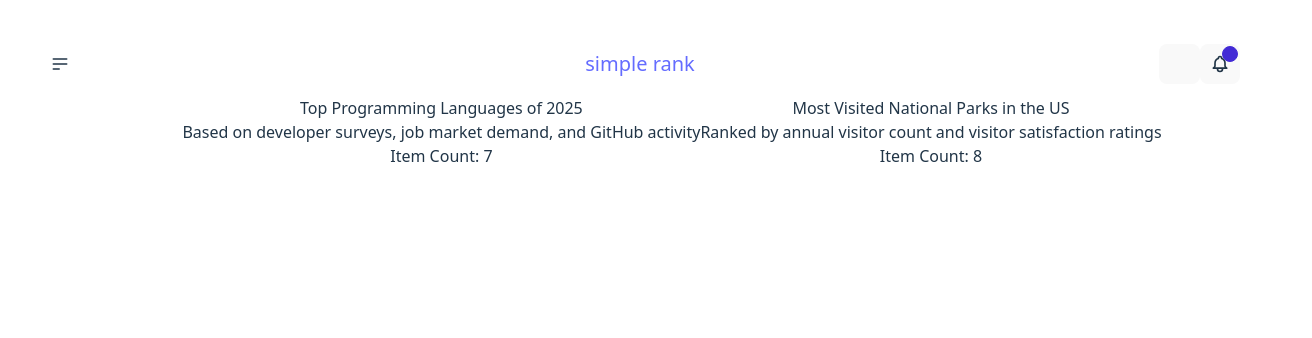
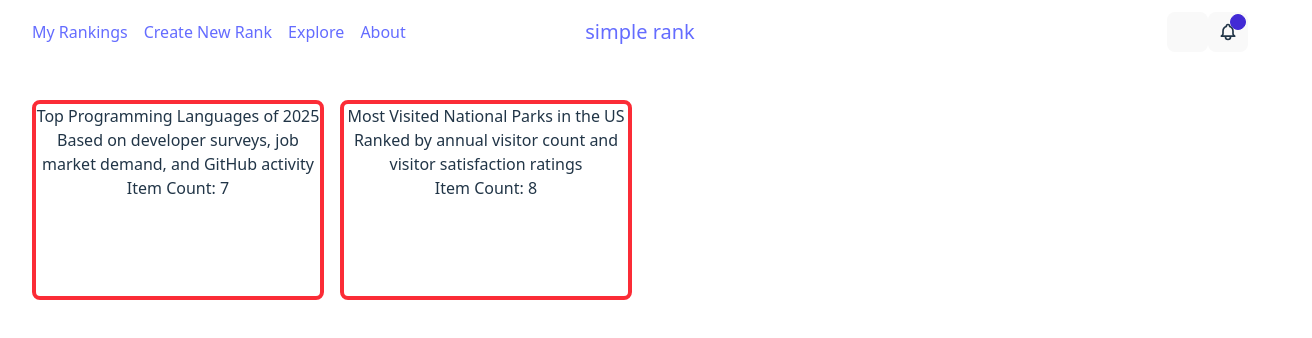
Before and after one commit to lorfakl/simple-rank, a React (Vite) app: page / in a window 1280 px wide. Shown: the top 338 px of the page, 1312 px wide, since content can reach past the window. Built offline with nearby package versions, Linux system fonts and the light colour scheme.

Commit message:
I have made the navbar work on big screens
I am understanding react big react understander

```diff
--- a/src/App.css
+++ b/src/App.css
@@ -2,7 +2,7 @@
 @plugin "daisyui";
 
 #root {
-  max-width: 1280px;
+  max-width: 1920px;
   margin: 0 auto;
   padding: 2rem;
   text-align: center;
--- a/src/components/Navbar.jsx
+++ b/src/components/Navbar.jsx
@@ -1,9 +1,11 @@
+import { Link } from 'react-router';
+
 function Navbar()
 {
     return(
     <>
-        <div className="navbar bg-base-100">
-            <div className="navbar-start">
+        <div className="navbar bg-base-100 fixed left-0 top-0 min-w-screen px-8">
+            <div className="navbar-start flex-none lg:hidden">
                 <div className="dropdown">
                 <div tabIndex={0} role="button" className="btn btn-ghost btn-circle">
                     <svg xmlns="http://www.w3.org/2000/svg" className="h-5 w-5" fill="none" viewBox="0 0 24 24" stroke="currentColor"> <path strokeLinecap="round" strokeLinejoin="round" strokeWidth="2" d="M4 6h16M4 12h16M4 18h7" /> </svg>
@@ -17,7 +19,14 @@ function Navbar()
                 </ul>
                 </div>
             </div>
-            <div className="navbar-center">
+            {/*Large format navbar*/}
+            <div className="navbar-start hidden lg:flex flex-row gap-4">
+                <Link to="Home">My Rankings</Link>
+                <Link to="NewRank">Create New Rank</Link>
+                <Link to="Explore">Explore</Link>
+                <Link to="About">About</Link>
+            </div>
+            <div className="navbar-center mx-auto">
                 <a className="btn btn-ghost text-xl">simple rank</a>
             </div>
             <div className="navbar-end">
--- a/src/components/Rankings.jsx
+++ b/src/components/Rankings.jsx
@@ -2,7 +2,7 @@ function Rankings({title, description, rankItems})
 {
     return(
         <>
-            <div className="rounded-lg hover:shadow-xl">
+            <div className="rounded-lg h-1/4 w-full flex flex-col hover:shadow-xl bg-base-100 border-4 border-red-500 lg:aspect-square">
                 <div>{title}</div>
                 <p>{description}</p>
                 <div>Item Count: {rankItems.length}</div>
--- a/src/pages/Home.jsx
+++ b/src/pages/Home.jsx
@@ -14,7 +14,7 @@ function Home(){
 
     return(
         <>
-            <div className="min-h-screen min-w-screen flex flex-col justify-center lg:flex flex-row lg:flex flex-wrap">
+            <div className="fixed left-0 top-25 px-8 flex flex-col w-full h-full justify-center gap-4 lg:grid lg:grid-cols-4">
                 {
                     currentRankings.map((item)=>{
                     return(<Rankings title={item.title} description={item.description} rankItems={item.items}/>)
```
